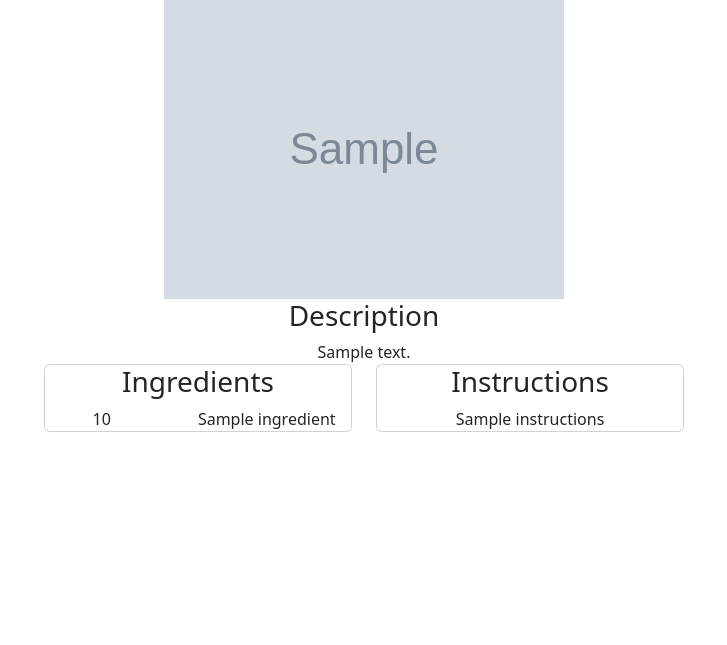
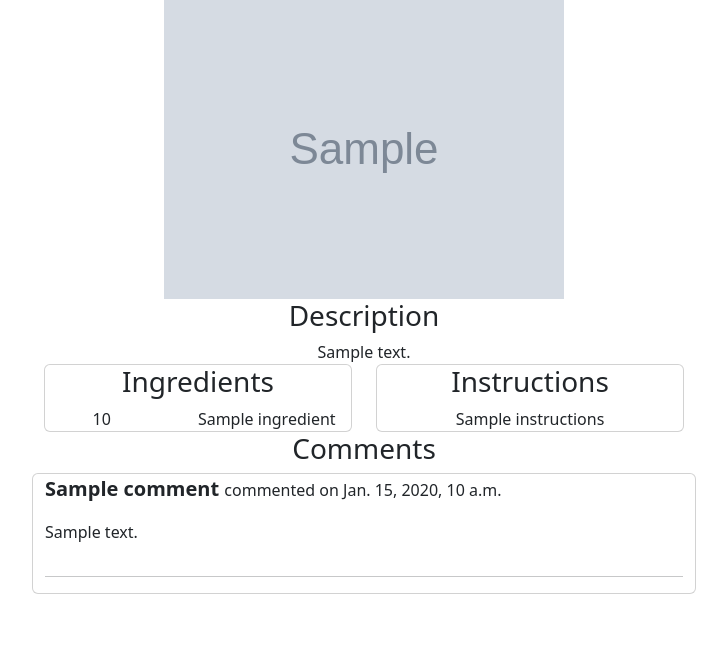
Before and after one commit to jp-clarke/everybodys-recipes, a Django app: template templates/recipe_detail.html in a window 1280 px wide. Shown: the part 155-800 px from the top of the page, without its empty margins (276-1003 px from the left). Run offline with Django 3.2, Linux system fonts and the light colour scheme; tables that the repository leaves empty hold one stand-in row (values such as "Sample post"); the template is opened without the code that fills it: values that come from a table or form of the project are taken from there, most other values are stand-ins (such as "Sample title", 1, 10 or a date in 2020); grey boxes marked "Sample" are stand-in pictures; data that the repository does not hold is empty; parts of the project's set-up code (start-up, migrations or seed data) failed here and were passed over.

Commit message:
Add comments view to recipe_detail template

```diff
--- a/blog/views.py
+++ b/blog/views.py
@@ -15,7 +15,7 @@ class RecipeDetail(View):
     def get(self, request, slug, *args, **kwargs):
         queryset = Recipe.objects.filter(status=1)
         recipe = get_object_or_404(queryset, slug=slug)
-        item = recipe.ingredients
+        # item = recipe.ingredients
         comments = recipe.comments.filter(approved=True).order_by('date_created')
         favourited = False
         if recipe.favourited.filter(id=self.request.user.id).exists():
@@ -26,7 +26,7 @@ class RecipeDetail(View):
             'recipe_detail.html',
             {
                 'recipe': recipe,
-                'item': item,
+                # 'item': item,
                 'comments': comments,
                 'favourited': favourited
             },
--- a/templates/recipe_detail.html
+++ b/templates/recipe_detail.html
@@ -13,10 +13,9 @@
             <h3>Description</h3>
             {{ recipe.description | safe }}
             <div class="row">
-                <div class="col-md-6">
+                <div class="col-sm-6">
                     <div class="card">
                         <h3>Ingredients</h3>
-                        <!-- {{ item.all }} -->
                         {% for ingredient in recipe.ingredients.all %}
                         <div class="row text-center">
                             <div class="col-5">
@@ -29,11 +28,26 @@
                         {% endfor %}
                     </div>
                 </div>
-                <div class="col-md-6">
+                <div class="col-sm-6">
                     <div class="card">
                         <h3>Instructions</h3>
                         {{ recipe.instructions | safe }}
                     </div>
+                </div>
+            </div>
+            <h3>Comments</h3>
+            <div class="row">
+                <div class="card text-start">
+                    {% for comment in comments %}
+                    <p class="fs-5 fw-bold">
+                        {{ comment.name }}
+                        <span class="fs-6 fw-light">commented on {{ comment.date_created }}</span>
+                    </p>
+                    <p>
+                        {{ comment.body }}
+                    </p>
+                    <hr>
+                    {% endfor %}
                 </div>
             </div>
         </div>
```
